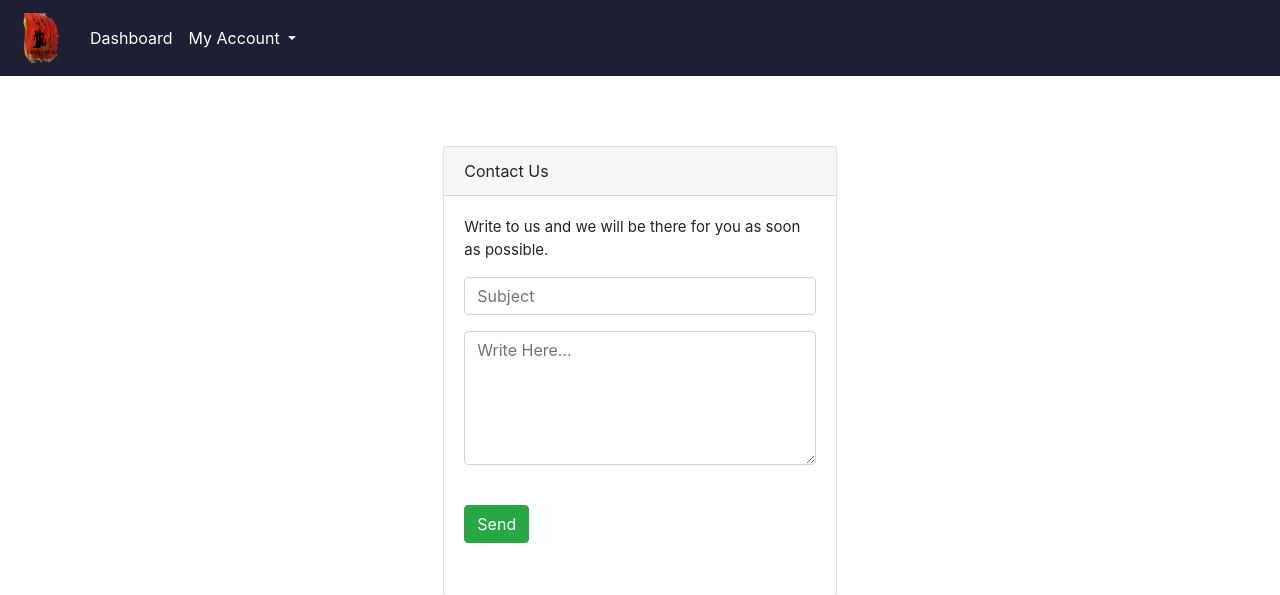
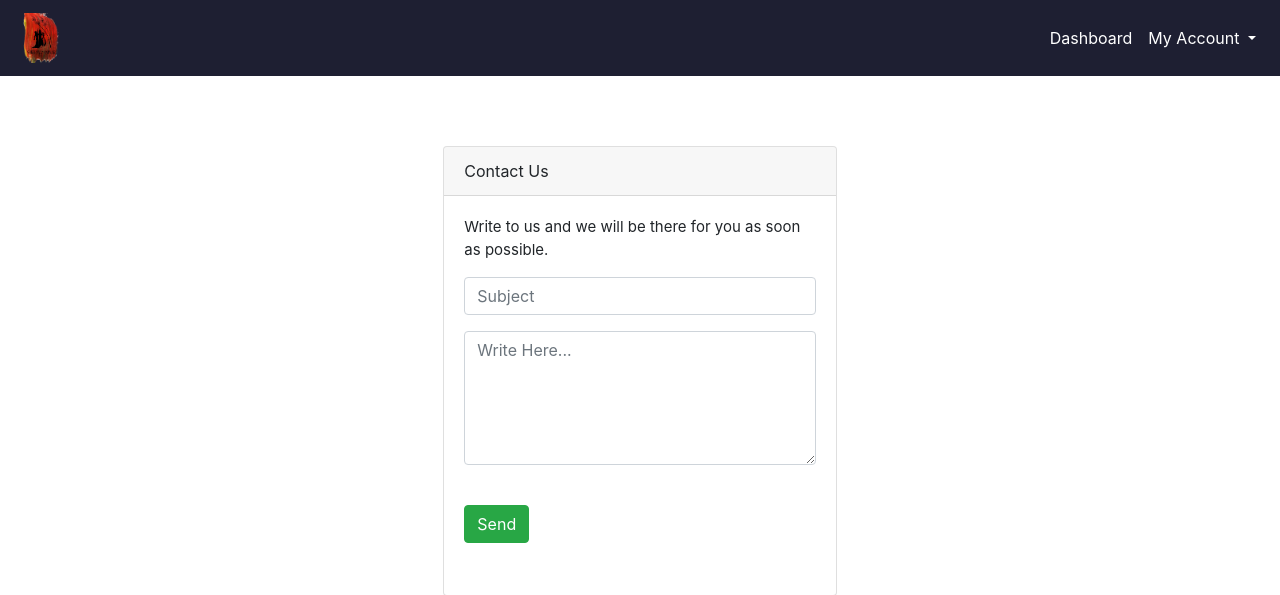
Before and after one commit to Piyush27399/startup, a PHP site: page /contactus.php in a window 1280 px wide. Shown: the top 595 px of the page. Run offline with PHP 8.4, Linux system fonts and the light colour scheme; a user stored in the database is signed in; data comes from the database, SQL or seed files in the repository.

Commit message:
Updated Inside Nav Menu to right

```diff
--- a/includes/insideNav.php
+++ b/includes/insideNav.php
@@ -5,7 +5,7 @@
 <button class="navbar-toggler" type="button" data-toggle="collapse" data-target="#navbarNav" aria-controls="navbarNav" aria-expanded="false" aria-label="Toggle navigation">
     <span class="navbar-toggler-icon"></span>
 </button>
-<div class="collapse navbar-collapse" id="navbarNav">
+<div class="collapse navbar-collapse justify-content-end" id="navbarNav">
     <ul class="navbar-nav">
         <li class="nav-item active">
             <a class="nav-link"  href="dashboard.php">Dashboard <span class="sr-only">(current)</span></a>
```
